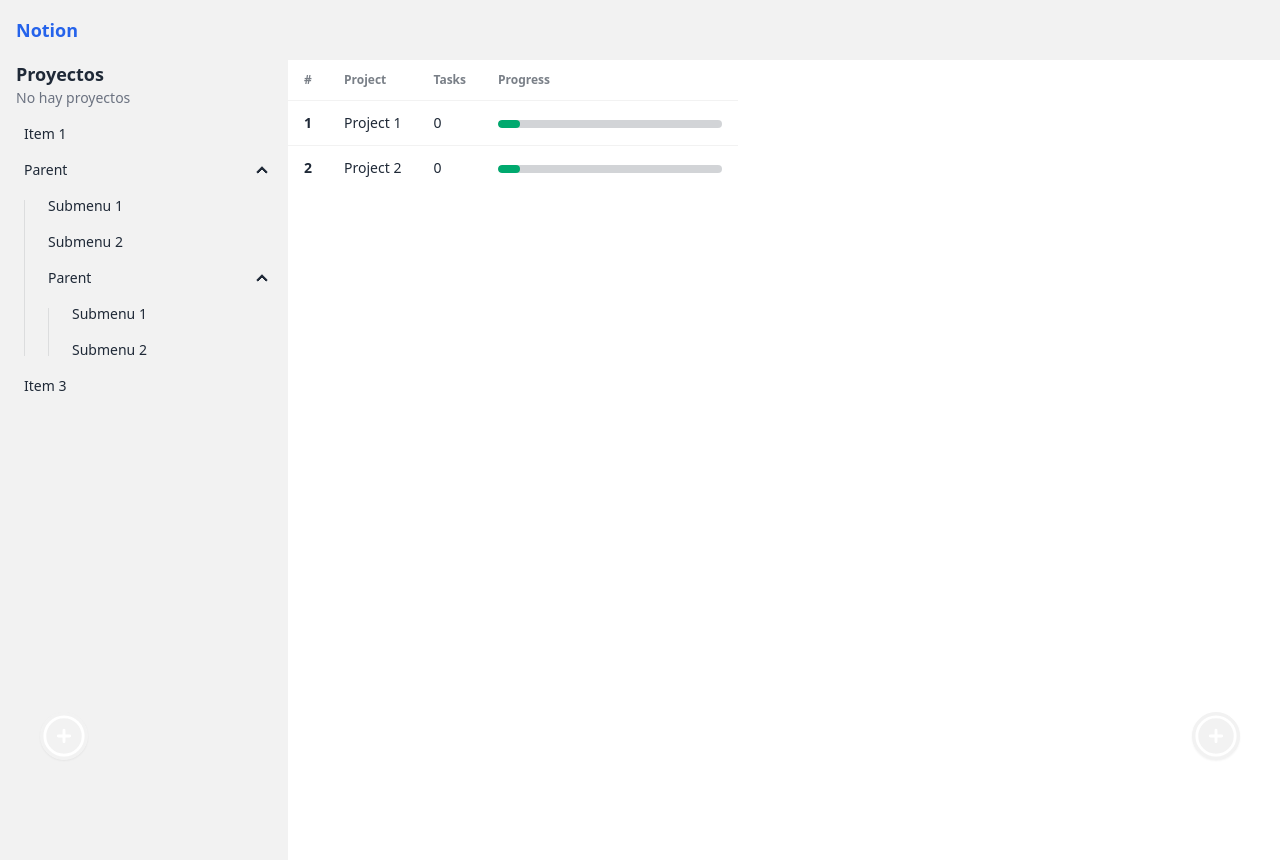
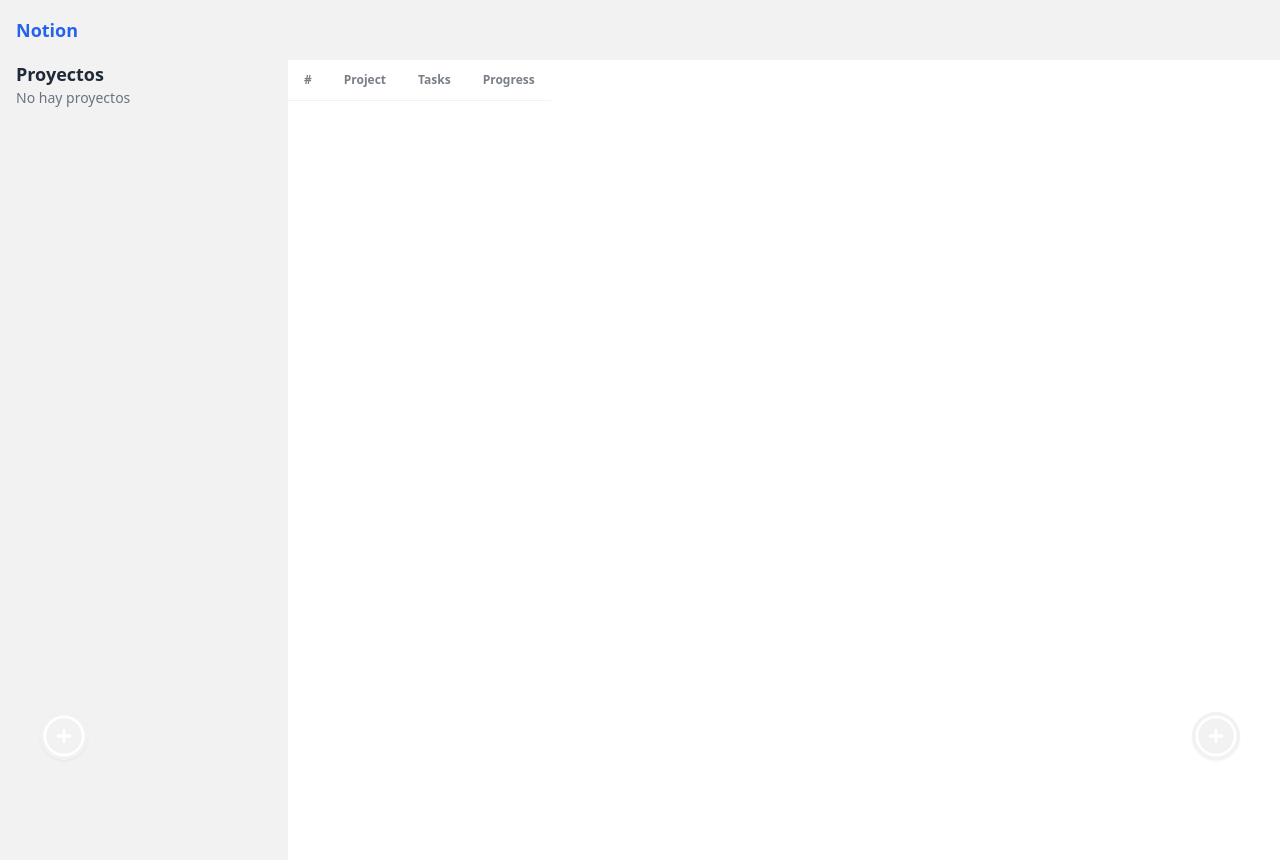
Before and after one commit to CarlosDevITM/6.PyniaDaysiUI, a Vue app: page /projects in a window 1280 px wide. Built offline with nearby package versions, Linux system fonts and the light colour scheme.

Commit message:
Se guardaron las tareas en el localstorage y se configuró el sideMenu para mostrar los proyectos

```diff
--- a/package.json
+++ b/package.json
@@ -14,6 +14,7 @@
     "format": "prettier --write src/"
   },
   "dependencies": {
+    "@vueuse/core": "^11.0.3",
     "pinia": "^2.2.2",
     "uuid": "^10.0.0",
     "vue": "^3.4.29",
--- a/src/modules/projects/components/SideMenu.vue
+++ b/src/modules/projects/components/SideMenu.vue
@@ -4,30 +4,42 @@
     <!--             Text large  BOLD   margin l and r -->
     <h2 class="text-lg font-bold mx-4">Proyectos</h2>
     <!--              Small text    Text color   margin l and r-->
-    <p class="text-sm text-gray-500 mx-4">No hay proyectos</p>
+    <!-- IF there´s no projects-->
+    <p v-if="projectStore.noProjects" class="text-sm text-gray-500 mx-4">No hay proyectos</p>
 
     <!--Daisy UI Side Menu-->
-    <ul class="menu">
-      <li><a>Item 1</a></li>
-      <li>
-        <details open>
-          <summary>Parent</summary>
-          <ul>
-            <li><a>Submenu 1</a></li>
-            <li><a>Submenu 2</a></li>
-            <li>
-              <details open>
-                <summary>Parent</summary>
-                <ul>
-                  <li><a>Submenu 1</a></li>
-                  <li><a>Submenu 2</a></li>
-                </ul>
-              </details>
-            </li>
-          </ul>
-        </details>
+    <!-- If there are-->
+    <ul v-else class="menu">
+      <li v-for="project in projectStore.projectList" :key="project.id">
+        <template v-if="project.tasks.length > 0">
+          <details>
+            <!-- Project's name if there´s tasks.-->
+            <summary>
+              <RouterLink :to="`/project/${project.id}`">
+                {{ project.name }}
+              </RouterLink>
+            </summary>
+            <ul>
+              <li v-for="task in project.tasks" :key="task.id">
+                <RouterLink :to="`/project/${project.id}`">{{ task.name }}</RouterLink>
+              </li>
+            </ul>
+          </details>
+        </template>
+
+        <!-- If there´s no tasks-->
+        <template v-else>
+          <RouterLink :to="`/project/${project.id}`">
+            {{ project.name }}
+          </RouterLink>
+        </template>
       </li>
-      <li><a>Item 3</a></li>
     </ul>
   </aside>
 </template>
+
+<script lang="ts" setup>
+import { useProjectStore } from '../stores/projectStore';
+
+const projectStore = useProjectStore();
+</script>
--- a/src/modules/projects/stores/projectStore.ts
+++ b/src/modules/projects/stores/projectStore.ts
@@ -2,27 +2,12 @@
 import { computed, ref } from 'vue';
 import type { Project } from '../interfaces/IProjects';
 import { v4 as uuidv4 } from 'uuid';
-
-//Array de prueba
-const initialLoad = (): Project[] => {
-  return [
-    {
-      id: uuidv4(),
-      name: 'Project 1',
-      tasks: [],
-    },
-
-    {
-      id: uuidv4(),
-      name: 'Project 2',
-      tasks: [],
-    },
-  ];
-};
+import { useLocalStorage } from '@vueuse/core';
 
 //Funcion de pinia
 export const useProjectStore = defineStore('projects', () => {
-  const projects = ref<Project[]>(initialLoad());
+  //Local storage
+  const projects = ref(useLocalStorage<Project[]>('projects', []));
 
   const addProject = (name: string) => {
     if (name.length === 0) return;
@@ -36,10 +21,11 @@
 
   return {
     //Properties
-
+    projects,
     //Computed
     //Computed constant to send the projects value that means all array elements
     projectList: computed(() => [...projects.value]),
+    noProjects: computed(() => projects.value.length === 0),
 
     //Functions
     addProject,
```
Also changed, not shown: 1 other file (tests, documents, lock files or other folders).
